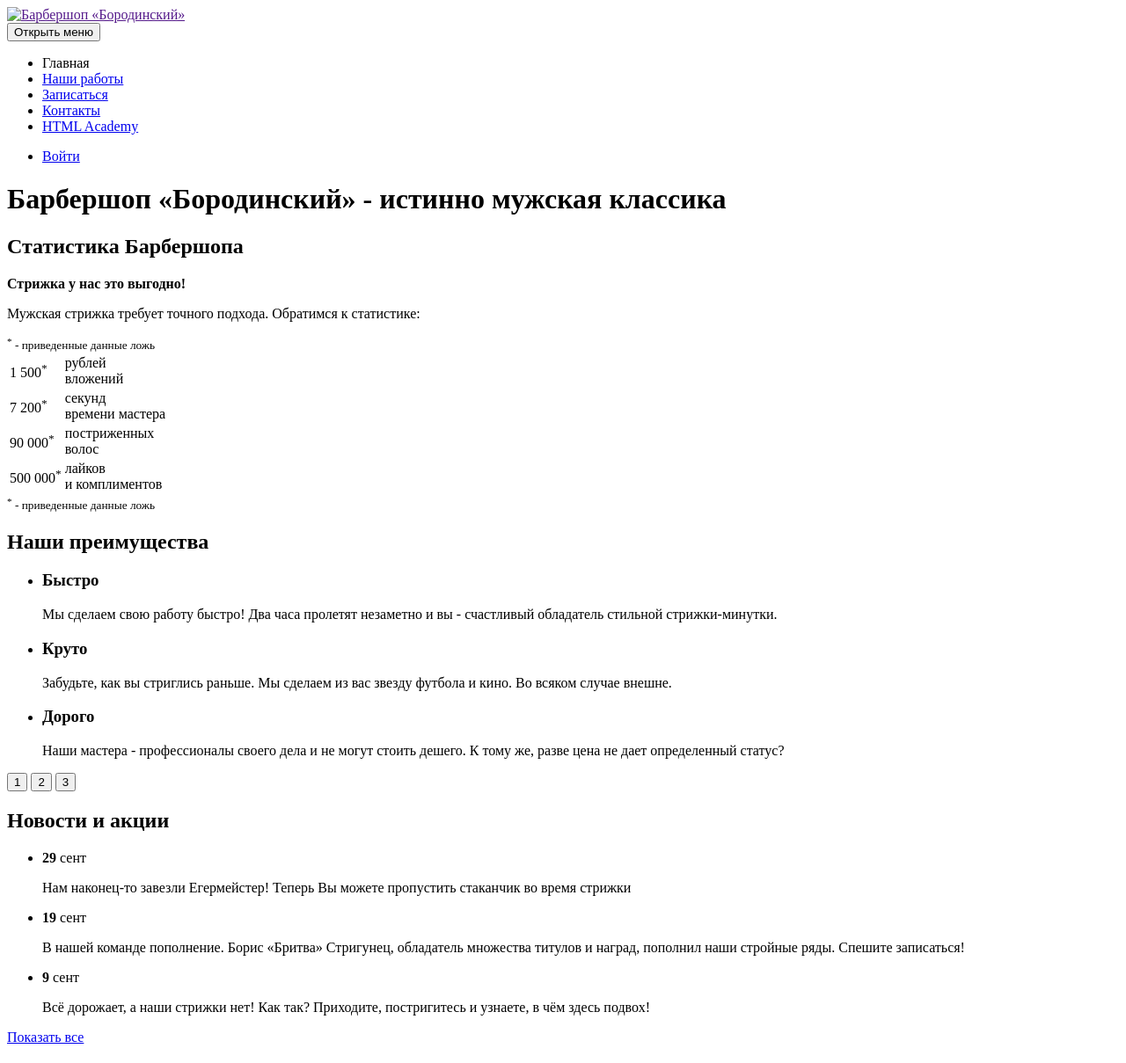
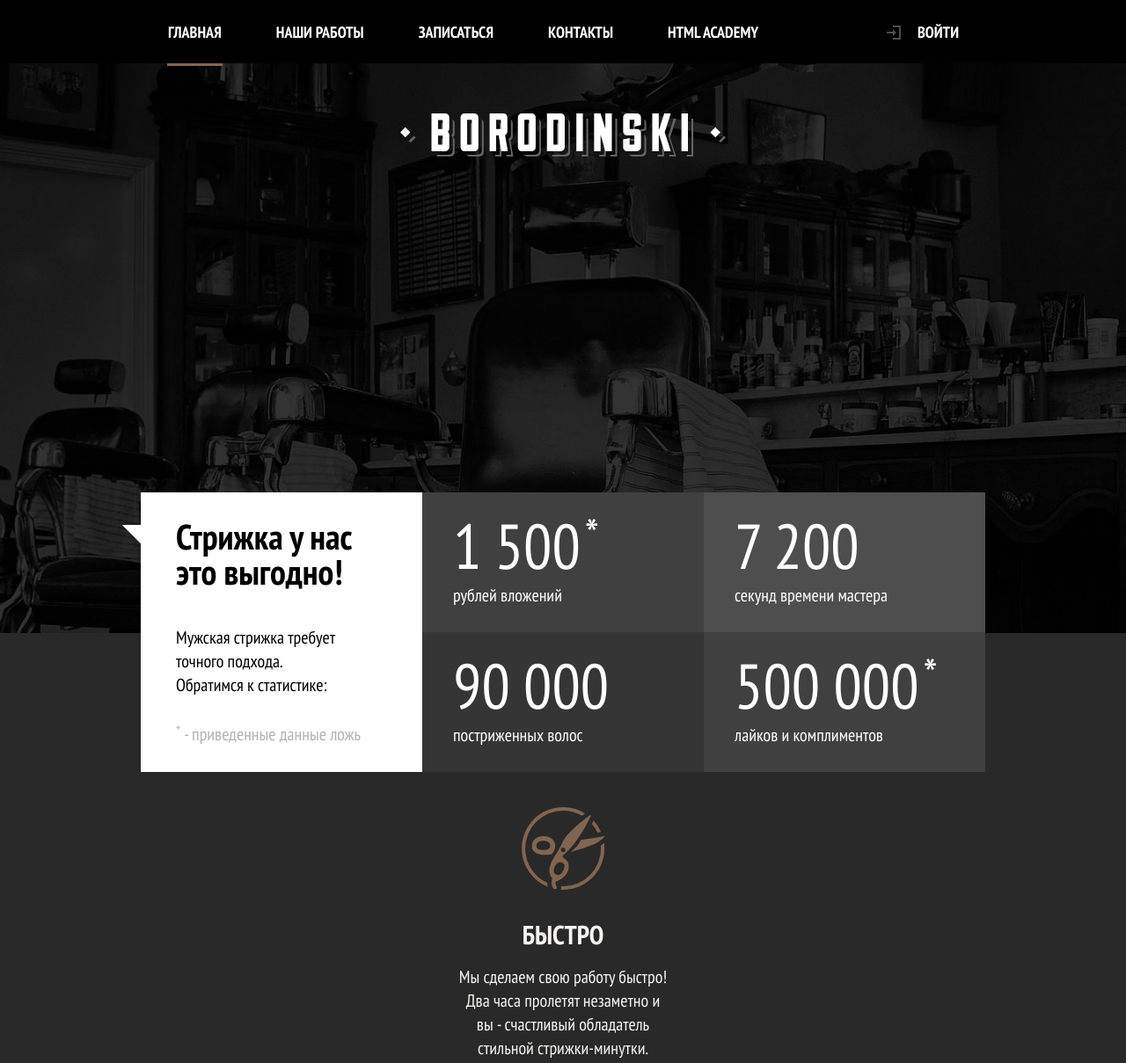
Before and after one commit to JimJameson/barbershop_adaptive, a plain HTML site: page index.html in a window 1280 px wide. Shown: the top 1209 px of the page at 88% size. Drawn offline with Linux system fonts and the light colour scheme.

Commit message:
Update index.html

```diff
--- a/index.html
+++ b/index.html
@@ -5,21 +5,25 @@
     <meta name="viewport" content="width=device-width, initial-scale=1.0" />
     <meta http-equiv="X-UA-Compatible" content="ie=edge" />
     <title>Барбершоп "Бородинский"</title>
+    <link rel="stylesheet" href="css/all.css" />
   </head>
   <body>
     <header class="page-header">
       <a href="" class="page-header__logo-link">
         <img
-          src="img/logotype-mobile.svg"
+          src="img/logo-mobile.svg"
           width="226"
           height="30"
           alt="Барбершоп &laquo;Бородинский&raquo;"
-          class="page-header__logo-page"
         />
       </a>
 
-      <nav class="main-nav">
-        <button class="main-nav__toggle" type="button">Открыть меню</button>
+      <nav class="main-nav main-nav--closed main-nav--nojs">
+        <button class="main-nav__toggle" type="button">
+          <span class="visually-hidden">
+            Открыть меню
+          </span>
+        </button>
         <div class="main-nav__wrapper">
           <ul class="main-nav__list site-list">
             <li class="site-list__item site-list__item--active">
@@ -40,12 +44,23 @@
           </ul>
           <ul class="main-nav__list user-list">
             <li class="user-list__item">
-              <a href="login.html" class="user-list__login">Войти</a>
+              <a href="login.html" class="user-list__login">
+                <svg class="user-list__login-icon"
+                    xmlns="http://www.w3.org/2000/svg"
+                    width="16"
+                    height="16"
+                    viewBox="0 0 16 16">
+                    <polygon points="0 7 7.01 7 7.01 4.06 10.96 8.01 7.01 11.91 7.01 9.06 0 9.02 0 7"/>
+                    <polygon points="7.01 0 7.01 2 14.03 2 14.03 13.99 7.01 13.99 7.01 16 16 16 16 0 7.01 0"/>
+                  </svg>
+                Войти
+              </a>
             </li>
           </ul>
         </div>
       </nav>
     </header>
+
     <main class="page-main">
       <h1 class="visually-hidden">
         Барбершоп &laquo;Бородинский&raquo; - истинно мужская классика
@@ -75,14 +90,14 @@
             </td>
           </tr>
           <tr>
-            <td class="stats__value">7 200<sup>*</sup></td>
+            <td class="stats__value">7 200</td>
             <td class="stats__field">
-              секунд <br />
-              времени мастера
+              секунд времени<br />
+              мастера
             </td>
           </tr>
           <tr>
-            <td class="stats__value">90 000<sup>*</sup></td>
+            <td class="stats__value">90 000</td>
             <td class="stats__field">
               постриженных <br />
               волос
@@ -91,23 +106,24 @@
           <tr>
             <td class="stats__value">500 000<sup>*</sup></td>
             <td class="stats__field">
-              лайков <br />
-              и комплиментов
+              лайков и<br />
+              комплиментов
             </td>
           </tr>
         </table>
 
-        <small class="stats__legend stats__legend--top">
-          <sup>*</sup> - приведенные данные ложь
+        <small class="stats__legend stats__legend--bottom">
+          <sup>*</sup> — приведенные данные ложь
         </small>
       </section>
+
       <section class="advantages">
         <div class="advantages__wrapper slider">
           <h2 class="visually-hidden">
             Наши преимущества
           </h2>
           <ul class="advantages__list slider__list">
-            <li class="advantages__item advantages__item--fast slider__item">
+            <li class="advantages__item advantages__item--fast slider__item slider__item--current">
               <h3 class="advantages__title">
                 Быстро
               </h3>
@@ -136,9 +152,21 @@
             </li>
           </ul>
           <p class="advantages__toggles slider__toggles">
-            <button class="slider__toggle" type="button">1</button>
-            <button class="slider__toggle" type="button">2</button>
-            <button class="slider__toggle" type="button">3</button>
+            <button class="slider__toggle slider__toggle--current" type="button">
+              <span class="visually-hidden">
+                1
+              </span>
+            </button>
+            <button class="slider__toggle" type="button">
+              <span class="visually-hidden">
+                2
+              </span>
+              </button>
+            <button class="slider__toggle" type="button">
+              <span class="visually-hidden">
+                3
+              </span>
+            </button>
           </p>
         </div>
       </section>
@@ -181,6 +209,7 @@
           <a href="#" class="news__to-all button">Показать все</a>
         </div>
       </section>
+
       <section class="reviews">
         <div class="reviews__wrapper slider">
           <h2 class="reviews__title">
@@ -311,5 +340,7 @@
         </div>
       </div>
     </footer>
+
+    <script src="js/script.js"></script>
   </body>
 </html>
```
